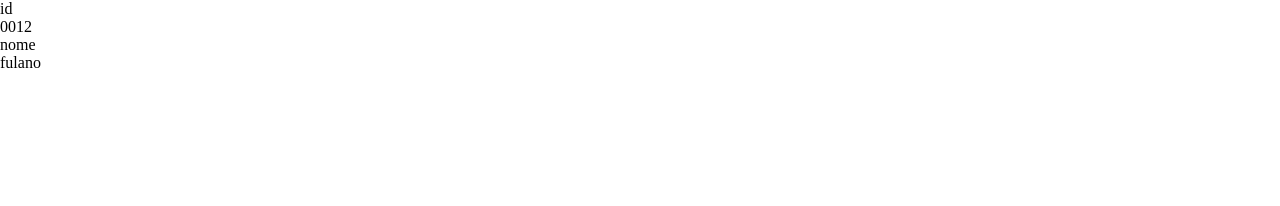
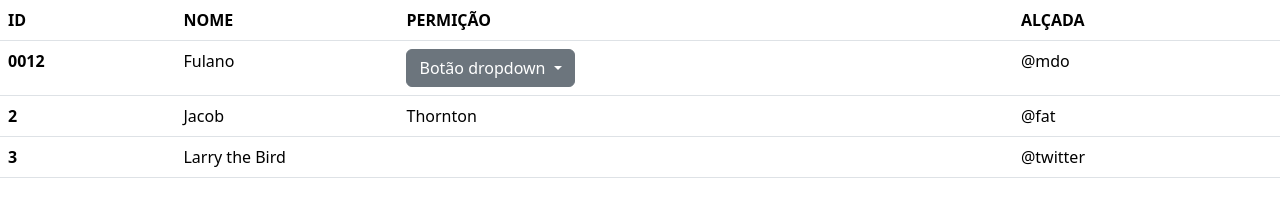
Before and after one commit to Brayan-kedroski/eliti-one, a plain HTML site: page html/home.html in a window 1280 px wide. Drawn offline with nearby package versions, Linux system fonts and the light colour scheme.

Commit message:
Update home.html

```diff
--- a/html/home.html
+++ b/html/home.html
@@ -1,30 +1,50 @@
-<!DOCTYPE html>
+<!doctype html>
 <html lang="en">
   <head>
-    <meta charset="UTF-8">
-    <meta http-equiv="X-UA-Compatible" content="IE=edge">
-    <meta name="viewport" content="width=
-    , initial-scale=1.0">
-    <link rel="stylesheet" href="/css/home.css">
+    <meta charset="utf-8">
+    <meta name="viewport" content="width=device-width, initial-scale=1">
     <title>HOME</title>
+    <link href="https://cdn.jsdelivr.net/npm/bootstrap@5.3.0-alpha2/dist/css/bootstrap.min.css" rel="stylesheet" integrity="sha384-aFq/bzH65dt+w6FI2ooMVUpc+21e0SRygnTpmBvdBgSdnuTN7QbdgL+OapgHtvPp" crossorigin="anonymous">
   </head>
   <body>
-    <main>
-        <table>
-            <td>
-
+    <table class="table">
+        <thead>
           <tr>
-                    <p>id</p>
-                  0012
+            <th scope="col">ID</th>
+            <th scope="col">NOME</th>
+            <th scope="col">PERMIÇÃO</th>
+            <th scope="col">ALÇADA</th>
+          </tr>
+        </thead>
+        <tbody>
+          <tr>
+            <th scope="row">0012</th>
+            <td>Fulano</td>
+            <td><div class="dropdown">
+                <button class="btn btn-secondary dropdown-toggle" type="button" id="dropdownMenuButton" data-toggle="dropdown" aria-haspopup="true" aria-expanded="false">
+                  Botão dropdown
+                </button>
+                <div class="dropdown-menu" aria-labelledby="dropdownMenuButton">
+                  <a class="dropdown-item" href="#">Alguma ação</a>
+                  <a class="dropdown-item" href="#">Outra ação</a>
+                  <a class="dropdown-item" href="#">Alguma coisa aqui</a>
+                </div>
+              </div></td>
+            <td>@mdo</td>
           </tr>
           <tr>
-                    <p>nome</p>
-                    fulano
+            <th scope="row">2</th>
+            <td>Jacob</td>
+            <td>Thornton</td>
+            <td>@fat</td>
           </tr>
-
-            </td>
-
+          <tr>
+            <th scope="row">3</th>
+            <td colspan="2">Larry the Bird</td>
+            <td>@twitter</td>
+          </tr>
+        </tbody>
       </table>
-    </main>
+    <script src="https://cdn.jsdelivr.net/npm/bootstrap@5.3.0-alpha2/dist/js/bootstrap.bundle.min.js" integrity="sha384-qKXV1j0HvMUeCBQ+QVp7JcfGl760yU08IQ+GpUo5hlbpg51QRiuqHAJz8+BrxE/N" crossorigin="anonymous"></script>
   </body>
 </html>
```
Lines whose indentation alone changed are shown as unchanged.
